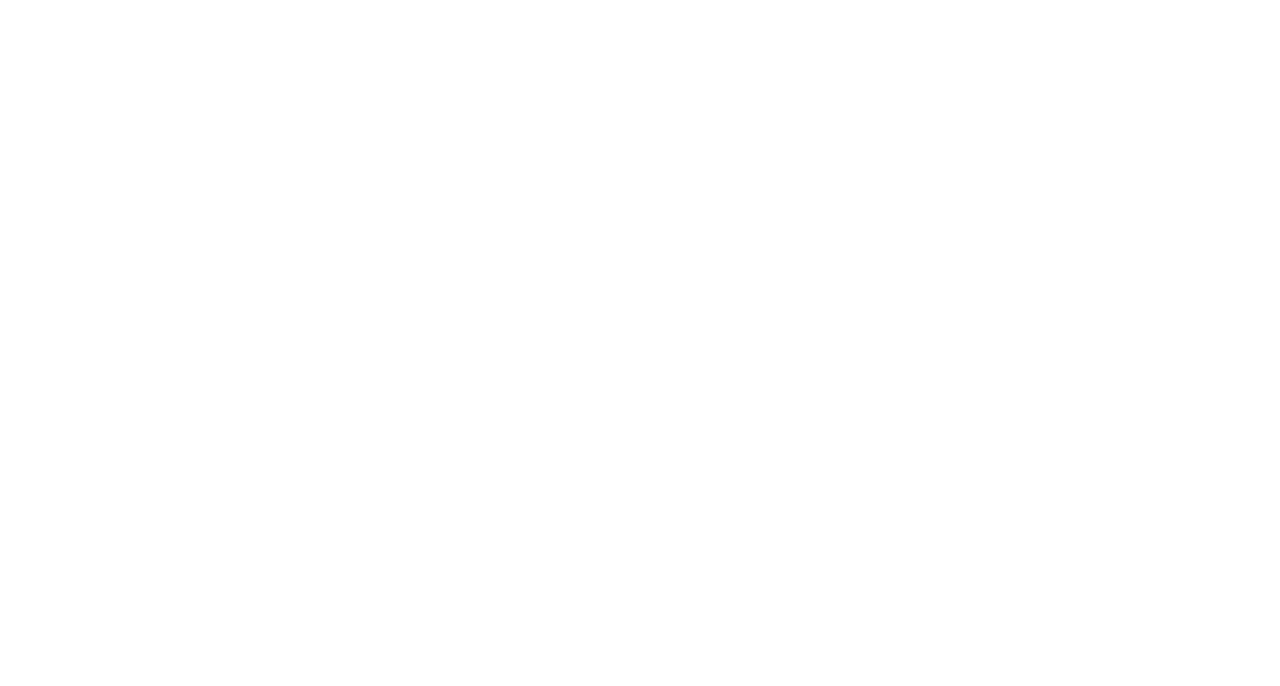
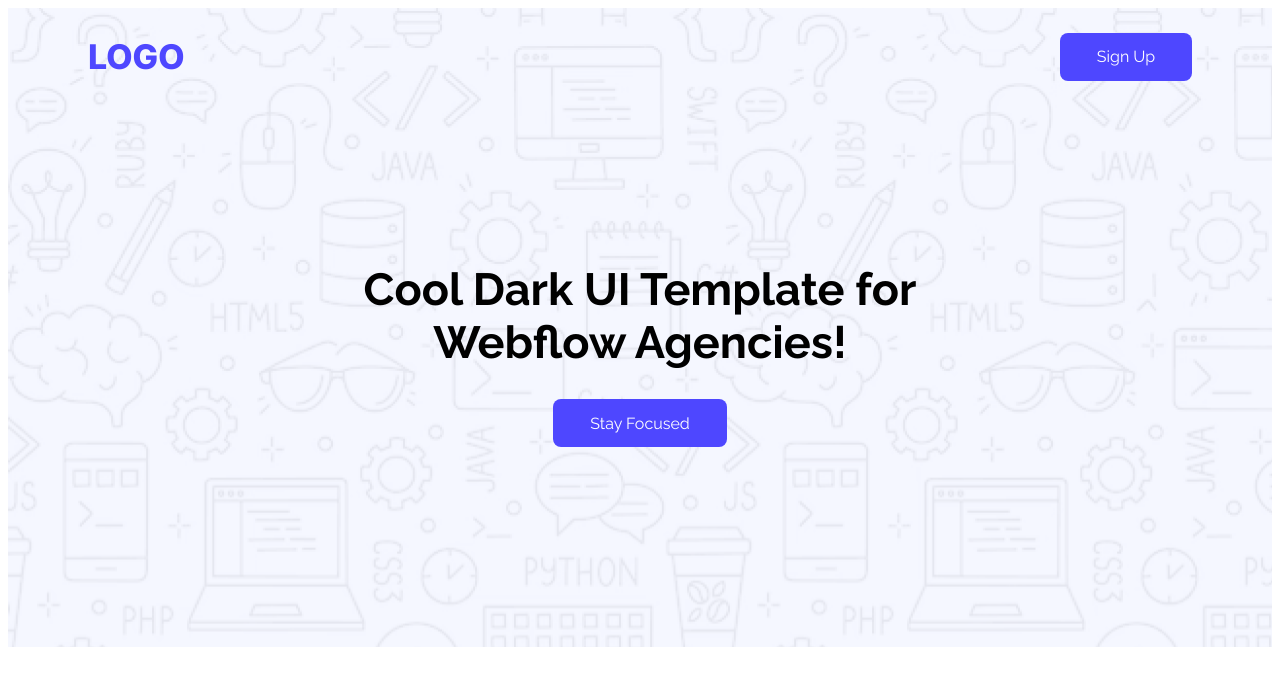
Before and after one commit to Farzana-Akter-Alo/my-first-assignment, a plain HTML site: page index.html in a window 1280 px wide. Drawn offline with Linux system fonts and the light colour scheme.

Commit message:
second commit

```diff
--- a/index.html
+++ b/index.html
@@ -9,9 +9,26 @@
 </head>
 
 <body>
-  <header>
+  <header id="first-section">
+    <nav id="nav-container">
 
+      <!-- nav text star -->
+      <div class="nav-text">
+        <h1>LOGO</h1>
+      </div>
+      <!-- nav text end -->
 
+      <!-- nav button start -->
+      <div class="nav-btn">
+        <button>Sign Up</button>
+      </div>
+      <!-- nav button end -->
+
+    </nav>
+    <div class="banner">
+      <h2>Cool Dark UI Template for <br>Webflow Agencies!</h2>
+      <button>Stay Focused</button>
+    </div>
   </header>
   <main>
 
--- a/style/style.css
+++ b/style/style.css
@@ -0,0 +1,60 @@
+@import url('https://fonts.googleapis.com/css2?family=Inter:ital,opsz,wght@0,14..32,100..900;1,14..32,100..900&family=Raleway:ital,wght@0,100..900;1,100..900&display=swap');
+
+
+#first-section {
+  background-image: url(../Assets/Hero-bg.png);
+
+}
+
+
+
+#nav-container {
+  display: flex;
+  justify-content: space-between;
+  align-items: center;
+  margin-left: 80px;
+  margin-right: 80px;
+}
+
+.nav-text h1 {
+  font-family: inter;
+  font-size: 34px;
+  font-weight: 800;
+  color: #4E47FF;
+}
+
+.nav-btn button {
+  color: #FFFFFF;
+  background-color: #4E47FF;
+  height: 48px;
+  width: 132px;
+  border: none;
+  font-size: 16px;
+  border-radius: 8px;
+  font-family: raleway;
+}
+
+
+.banner {
+  text-align: center;
+  margin-top: 158px;
+}
+
+.banner h2 {
+  font-family: raleway;
+  margin-bottom: 30px;
+  font-size: 45px;
+
+}
+
+.banner button {
+  color: #FFFFFF;
+  background-color: #4E47FF;
+  height: 48px;
+  width: 174px;
+  border: none;
+  font-size: 16px;
+  border-radius: 8px;
+  font-family: raleway;
+  margin-bottom: 200px;
+}
```
